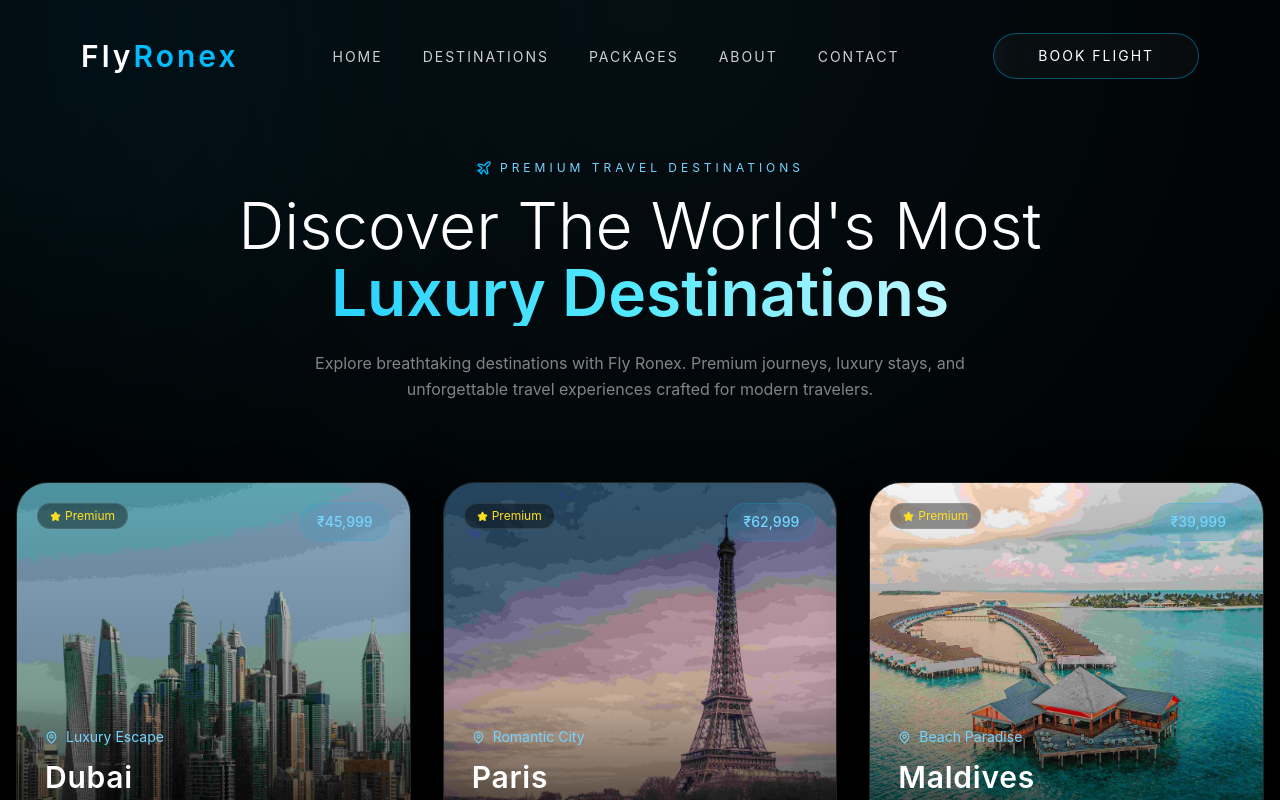
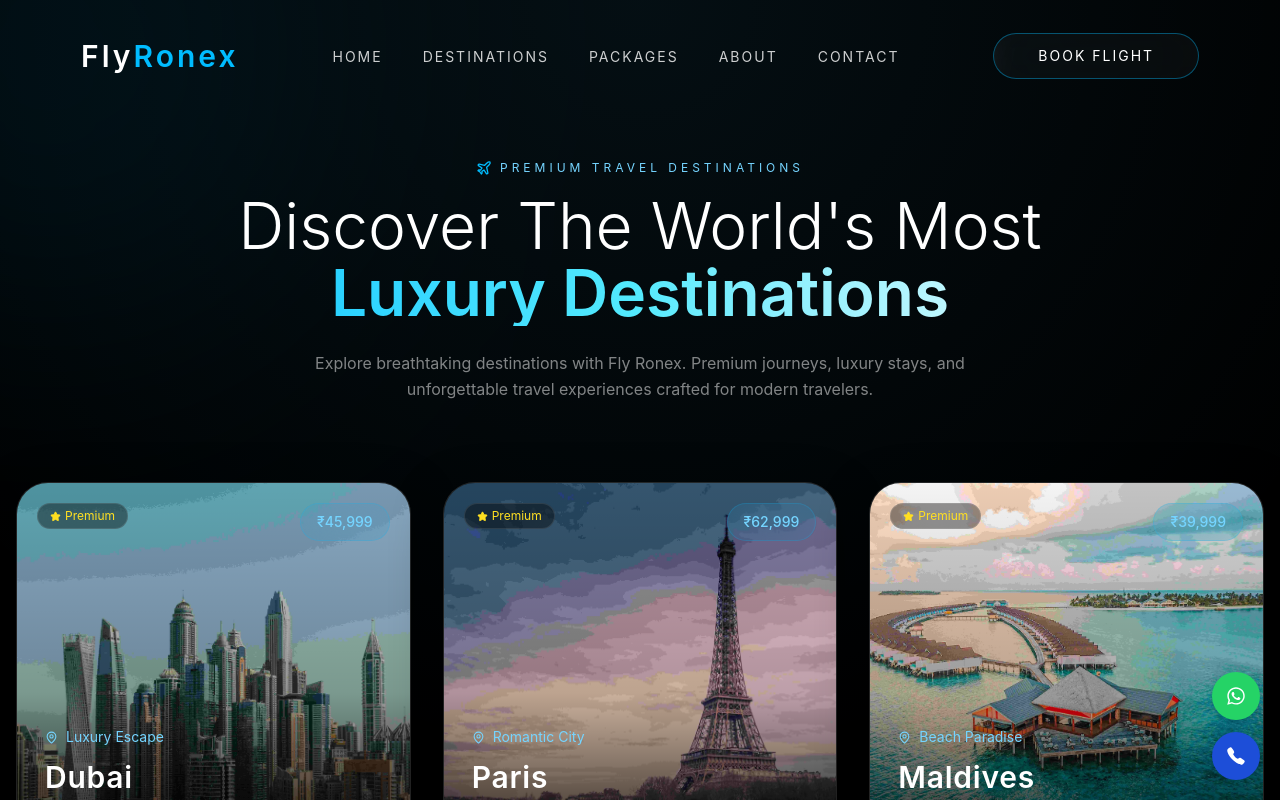
Before and after one commit to shashiyadav1790/Flyronex, a React (Vite) app: page /destinations in a window 1280 px wide. Shown: the top 800 px of the page. Built offline with nearby package versions, Linux system fonts and the light colour scheme.

Commit message:
added contact buttons

```diff
--- a/src/App.jsx
+++ b/src/App.jsx
@@ -1,5 +1,6 @@
 import { Routes, Route, useLocation, } from "react-router-dom";
 import { AnimatePresence, motion } from "framer-motion";
+
 
 import Navbar from "./sections/Navbar/Navbar";
 import Footer from "./sections/Footer/Footer";
@@ -9,6 +10,7 @@ import Destinations from "./sections/Destinations/Destinations";
 import Packages from "./sections/Packages/Packages";
 import About from "./sections/About/About";
 import Contact from "./sections/Contact/Contact"
+import ContactButtons from "./components/Contactbutton";
 function App() {
   const location = useLocation();
 
@@ -17,6 +19,7 @@ function App() {
       {/* ✅ ALWAYS VISIBLE */}
 
       <Navbar />
+      <ContactButtons/>
 
       {/* PAGE TRANSITIONS ONLY */}
             <AnimatePresence mode="wait">
--- /dev/null
+++ b/src/components/Contactbutton.jsx
@@ -0,0 +1,57 @@
+import { FaWhatsapp } from "react-icons/fa";
+import { IoCall } from "react-icons/io5";
+
+const ContactButtons = () => {
+  const phoneNumber = "9571727338";
+  const whatsappNumber = "9571727338";
+
+  const message = `
+Hello FlyRonex,
+
+I would like to know more about your flight packages and booking details.
+
+Please guide me.
+Thank you.
+  `;
+
+  const whatsappLink = `https://wa.me/${whatsappNumber}?text=${encodeURIComponent(message)}`;
+
+  return (
+    <div
+      className="fixed bottom-5 right-5 z-50 flex flex-col gap-3"
+      aria-label="Quick contact buttons FlyRonex"
+    >
+
+      {/* WhatsApp Button */}
+      <a
+        href={whatsappLink}
+        target="_blank"
+        rel="noopener noreferrer"
+        aria-label="Contact FlyRonex on WhatsApp"
+        className="group w-12 h-12 rounded-full flex items-center justify-center
+        bg-[#25D366]
+        shadow-md hover:shadow-lg
+        transition-transform duration-300
+        hover:scale-110 active:scale-95"
+      >
+        <FaWhatsapp className="text-white text-xl" />
+      </a>
+
+      {/* Call Button */}
+      <a
+        href={`tel:${phoneNumber}`}
+        aria-label="Call FlyRonex support"
+        className="group w-12 h-12 rounded-full flex items-center justify-center
+        bg-[#1d4ed8]
+        shadow-md hover:shadow-lg
+        transition-transform duration-300
+        hover:scale-110 active:scale-95"
+      >
+        <IoCall className="text-white text-xl" />
+      </a>
+
+    </div>
+  );
+};
+
+export default ContactButtons;
```
